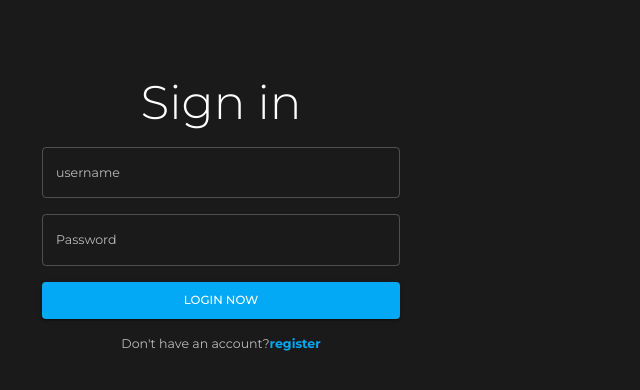
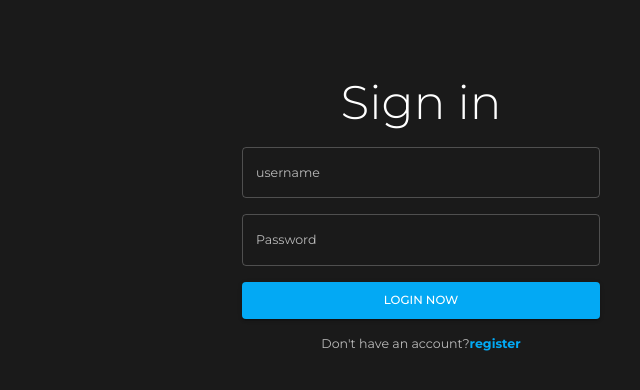
Before and after one commit to Rushi-kesh/movie-booking-website, a React (Create React App) app in the folder client/: page /#/login in a window 1280 px wide. Shown: the top 390 px of the page, without its empty margins (258-898 px from the left). Built offline with nearby package versions, Linux system fonts and the light colour scheme.

Commit message:
make it better

```diff
--- a/client/src/pages/Public/Login/components/LoginForm.js
+++ b/client/src/pages/Public/Login/components/LoginForm.js
@@ -9,7 +9,7 @@ import { history } from '../../../../utils';
 const useStyles = makeStyles(theme => ({
   form: {
     margin:"50px 0px",
-    paddingLeft:"300px",
+    paddingLeft:"500px",
     textAlign:"center",
     align:"center",
   },
```
